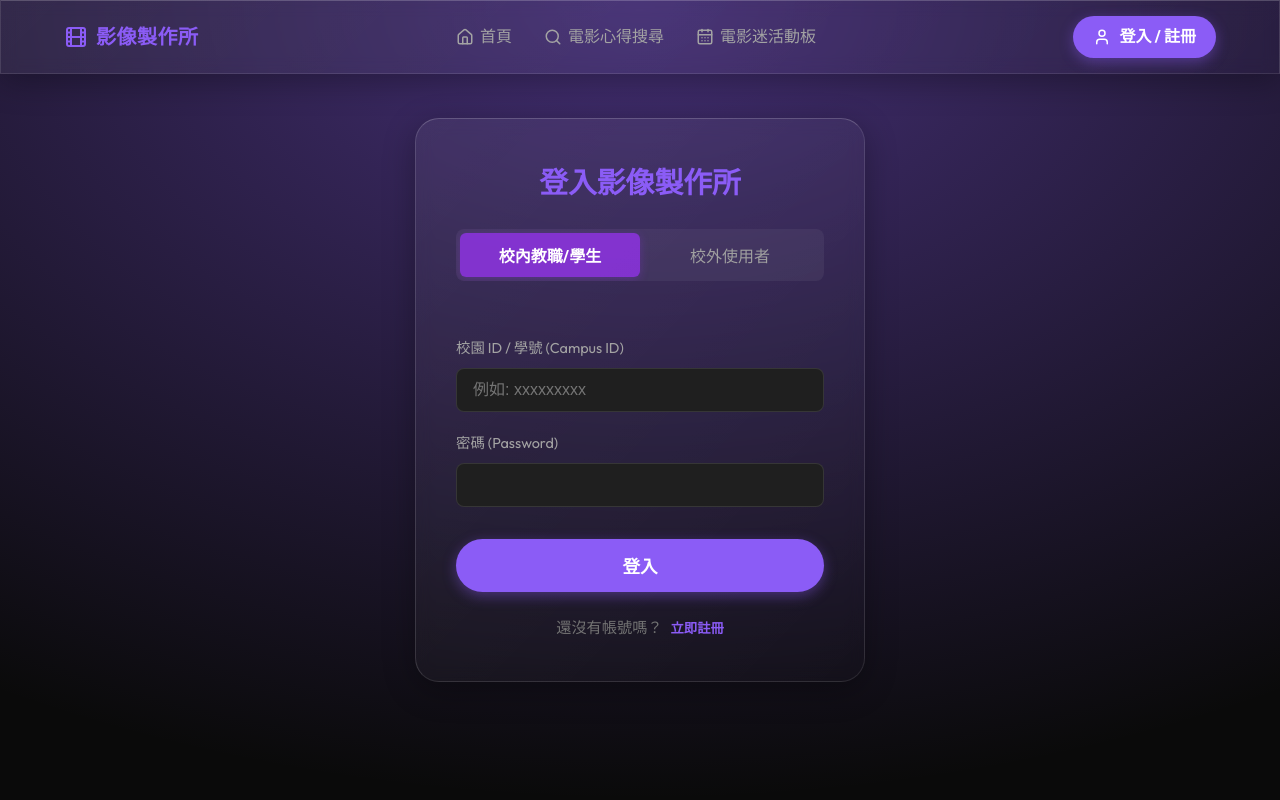
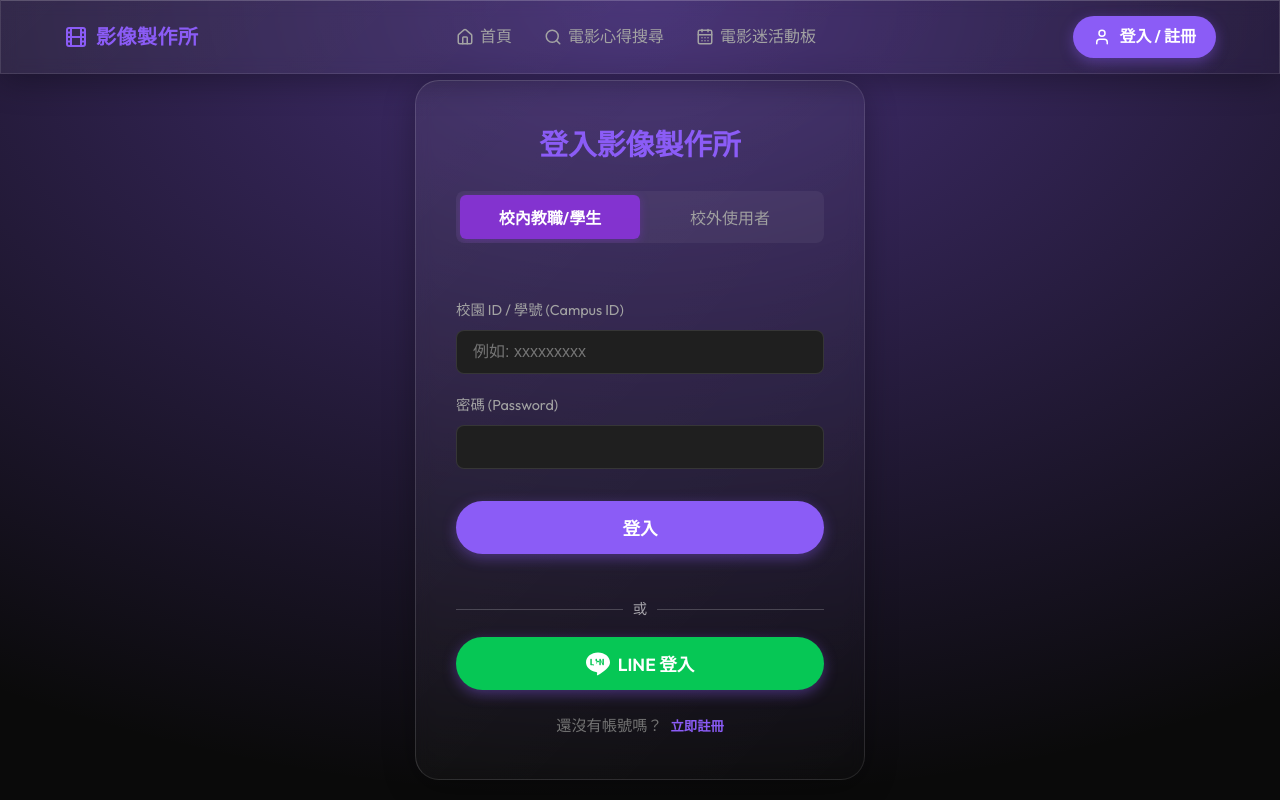
Before and after one commit to YaodeChiang4181/Movie-reflection-sharing-project, a React (Vite) app in the folder frontend/: page /auth in a window 1280 px wide. Built offline with nearby package versions, Linux system fonts and the light colour scheme; no server answers.

Commit message:
feat: Add LINE Login button to Auth page

```diff
--- a/frontend/src/pages/Auth.jsx
+++ b/frontend/src/pages/Auth.jsx
@@ -139,6 +139,26 @@ function Auth() {
       } else {
         setError('無法連線到伺服器。');
       }
+    }
+  };
+
+  const handleLineLogin = async () => {
+    try {
+      if (window.liff && import.meta.env.VITE_LIFF_ID) {
+        if (!window.liff.isLoggedIn()) {
+          // 初始化 LIFF
+          await window.liff.init({ liffId: import.meta.env.VITE_LIFF_ID });
+          // 導向至 LINE 登入頁面 (登入後會回到當前網址 /auth)
+          window.liff.login({ redirectUri: window.location.href });
+        } else {
+           alert('已經使用 LINE 登入了');
+        }
+      } else {
+        alert('未配置 LINE 登入 (LIFF ID 缺失)');
+      }
+    } catch (err) {
+      console.error('LINE 登入錯誤:', err);
+      setError('LINE 登入發生錯誤');
     }
   };
 
@@ -321,6 +341,27 @@ function Auth() {
           </button>
         </form>
 
+        {isLogin && (
+          <div style={{ marginTop: '20px', textAlign: 'center' }}>
+            <div style={{ display: 'flex', alignItems: 'center', justifyContent: 'center', gap: '10px', marginBottom: '16px' }}>
+              <div style={{ flex: 1, height: '1px', background: 'rgba(255,255,255,0.2)' }}></div>
+              <span style={{ color: 'rgba(255,255,255,0.6)', fontSize: '0.9rem' }}>或</span>
+              <div style={{ flex: 1, height: '1px', background: 'rgba(255,255,255,0.2)' }}></div>
+            </div>
+            <button
+              type="button"
+              onClick={handleLineLogin}
+              className={`btn-primary ${styles.submitBtn}`}
+              style={{ backgroundColor: '#06C755', color: 'white', display: 'flex', alignItems: 'center', justifyContent: 'center', gap: '8px' }}
+            >
+              <svg width="24" height="24" viewBox="0 0 24 24" fill="currentColor" xmlns="http://www.w3.org/2000/svg">
+                <path d="M24 10.304c0-5.369-5.383-9.738-12-9.738S0 4.935 0 10.304c0 4.814 4.269 8.846 10.036 9.608.391.084.922.258 1.057.592.12.298.079.76.038 1.077l-.164.982c-.05.302-.236 1.152 1.011.627 1.246-.525 6.723-3.957 8.949-6.615C22.956 14.542 24 12.562 24 10.304zM6.92 13.125H4.811a.488.488 0 01-.489-.488V7.32a.488.488 0 01.489-.488h.488c.27 0 .489.219.489.488v4.83h1.621c.27 0 .489.219.489.488v.487a.488.488 0 01-.489.488zm3.567-3.901h-.489a.488.488 0 01-.488-.488V7.32a.488.488 0 01.488-.488h.489c.27 0 .488.219.488.488v1.417h1.622a.488.488 0 01.488.488v.487a.488.488 0 01-.488.488h-1.622v1.417c0 .269-.219.488-.488.488zm7.391 3.413a.488.488 0 01-.488.488h-.488a.489.489 0 01-.476-.376l-1.637-3.987v3.875a.488.488 0 01-.489.488h-.488a.488.488 0 01-.488-.488V7.32a.488.488 0 01.488-.488h.488a.489.489 0 01.476.376l1.637 3.987V7.32c0-.269.219-.488.488-.488h.489c.27 0 .488.219.488.488v5.317z" />
+              </svg>
+              LINE 登入
+            </button>
+          </div>
+        )}
+
         <p className={styles.toggleText}>
           {isLogin ? '還沒有帳號嗎？' : '已經有帳號了？'}
           <button type="button" onClick={() => setIsLogin(!isLogin)} className={styles.toggleBtn}>
```
